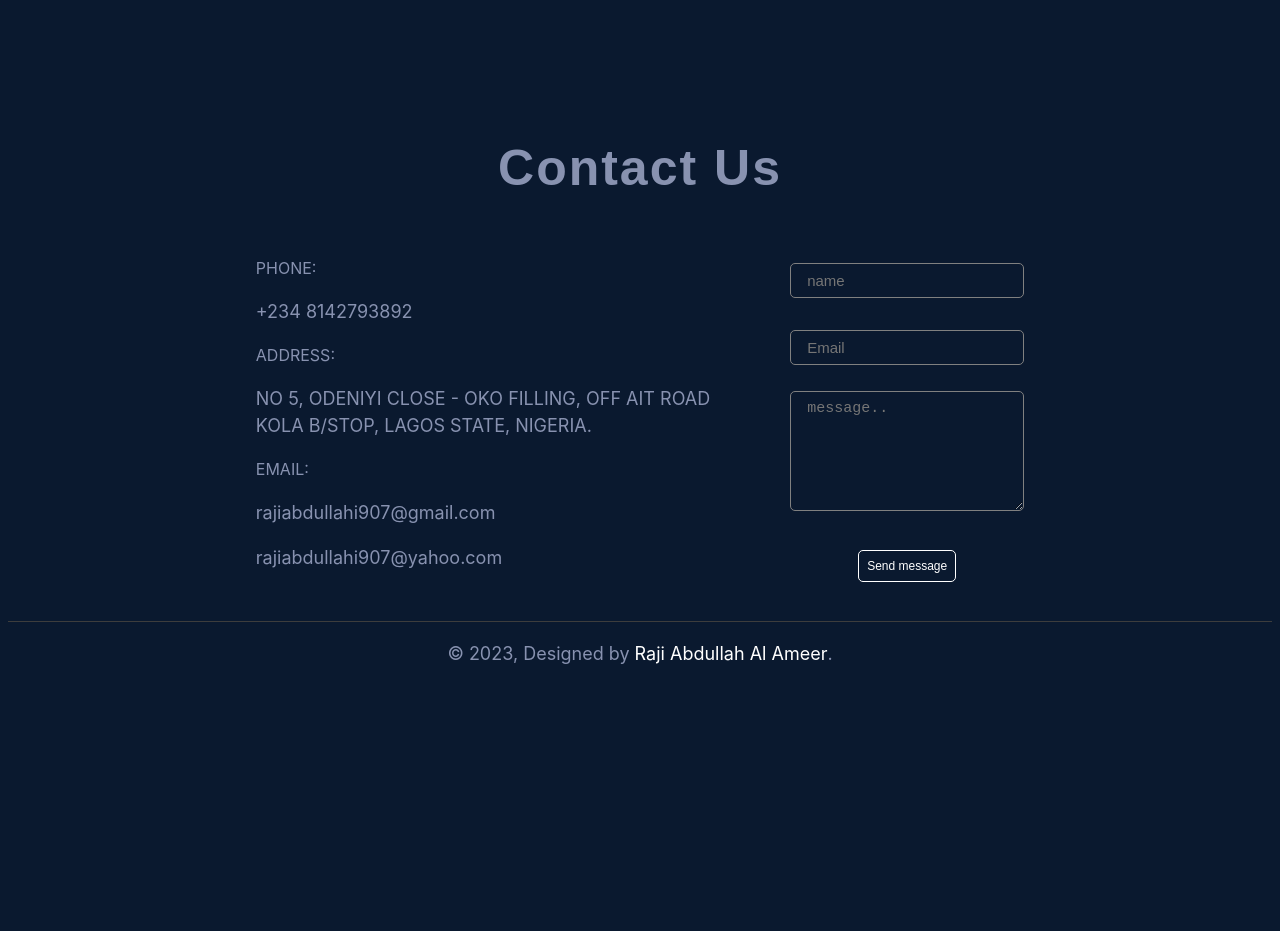
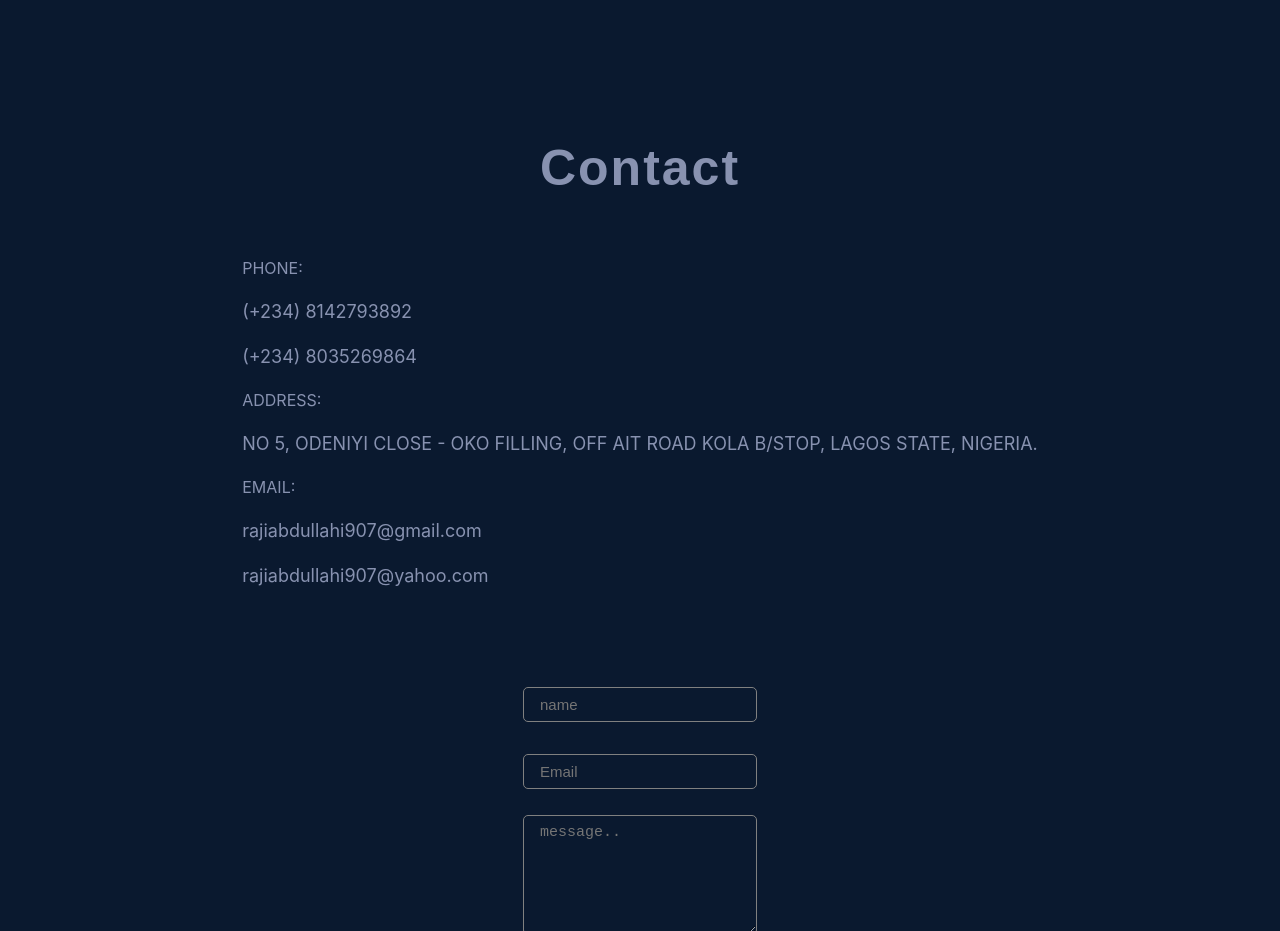
Before and after one commit to ameer017/ameer-portfolio-website, a React (Vite) app: page / in a window 1280 px wide. Shown: the part 3240-4171 px from the top of the page. Before the commit the page ends 3925 px from the top, so only its background shows below. Built offline with nearby package versions, Linux system fonts and the light colour scheme.

Commit message:
con-details

```diff
--- a/src/Contact/Contact.jsx
+++ b/src/Contact/Contact.jsx
@@ -47,17 +47,18 @@ const Contact = () => {
 
   return (
     <section className='container' id='contact'>
-      <h3 className='--ta'>Contact Us</h3>
+      <h3 className='--ta'>Contact</h3>
 
       <div className='contact'>
         <div>
           <div>
             <label>PHONE:</label>
-            <p>+234 8142793892</p>
+            <p>(+234) 8142793892</p>
+            <p>(+234) 8035269864</p>
           </div>
           <div>
             <label>ADDRESS:</label>
-            <p>NO 5, ODENIYI CLOSE - OKO FILLING, OFF AIT ROAD <br/> KOLA B/STOP, LAGOS STATE, NIGERIA.</p>
+            <p>NO 5, ODENIYI CLOSE - OKO FILLING, OFF AIT ROAD KOLA B/STOP, LAGOS STATE, NIGERIA.</p>
           </div>
           <div>
             <label>EMAIL:</label>
```
